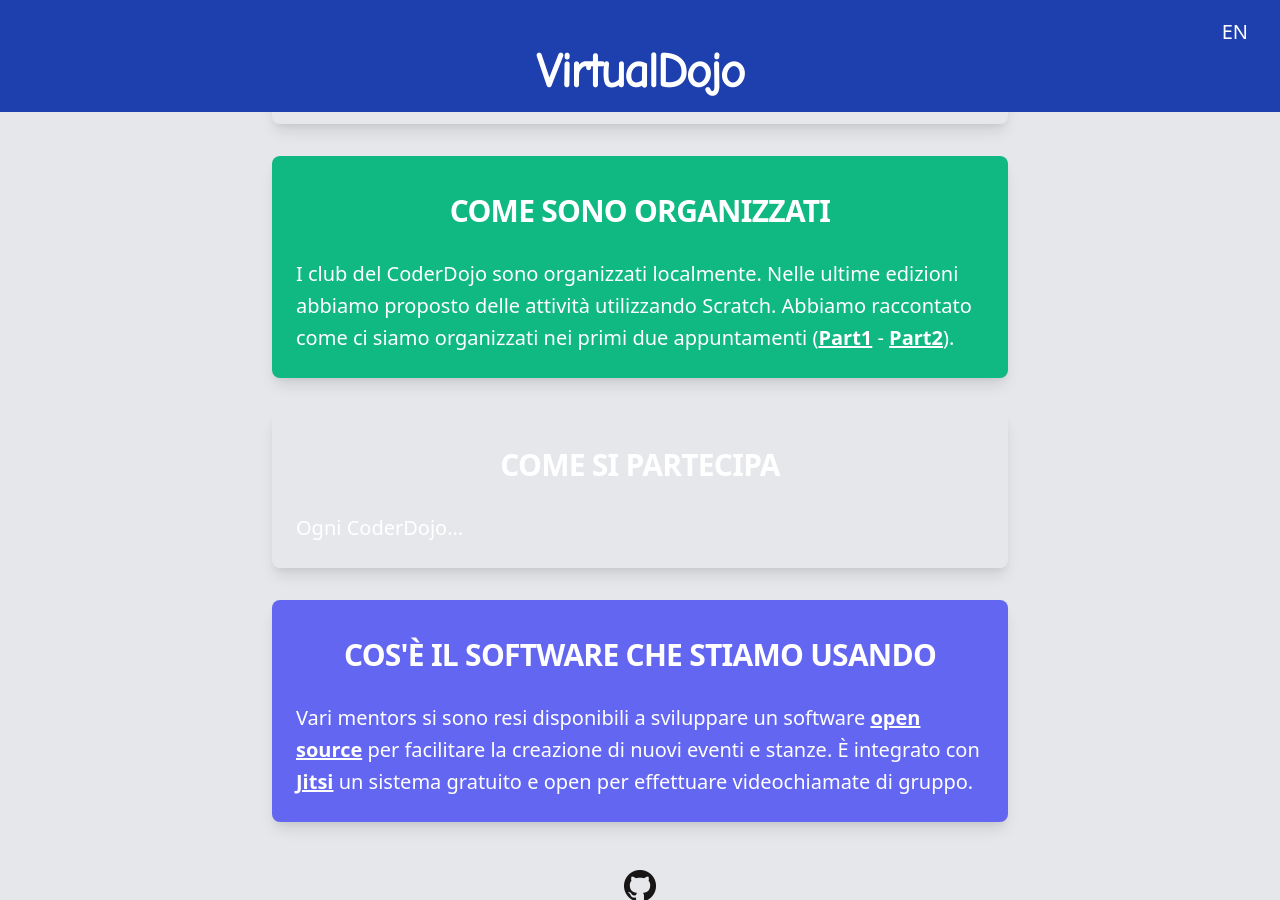
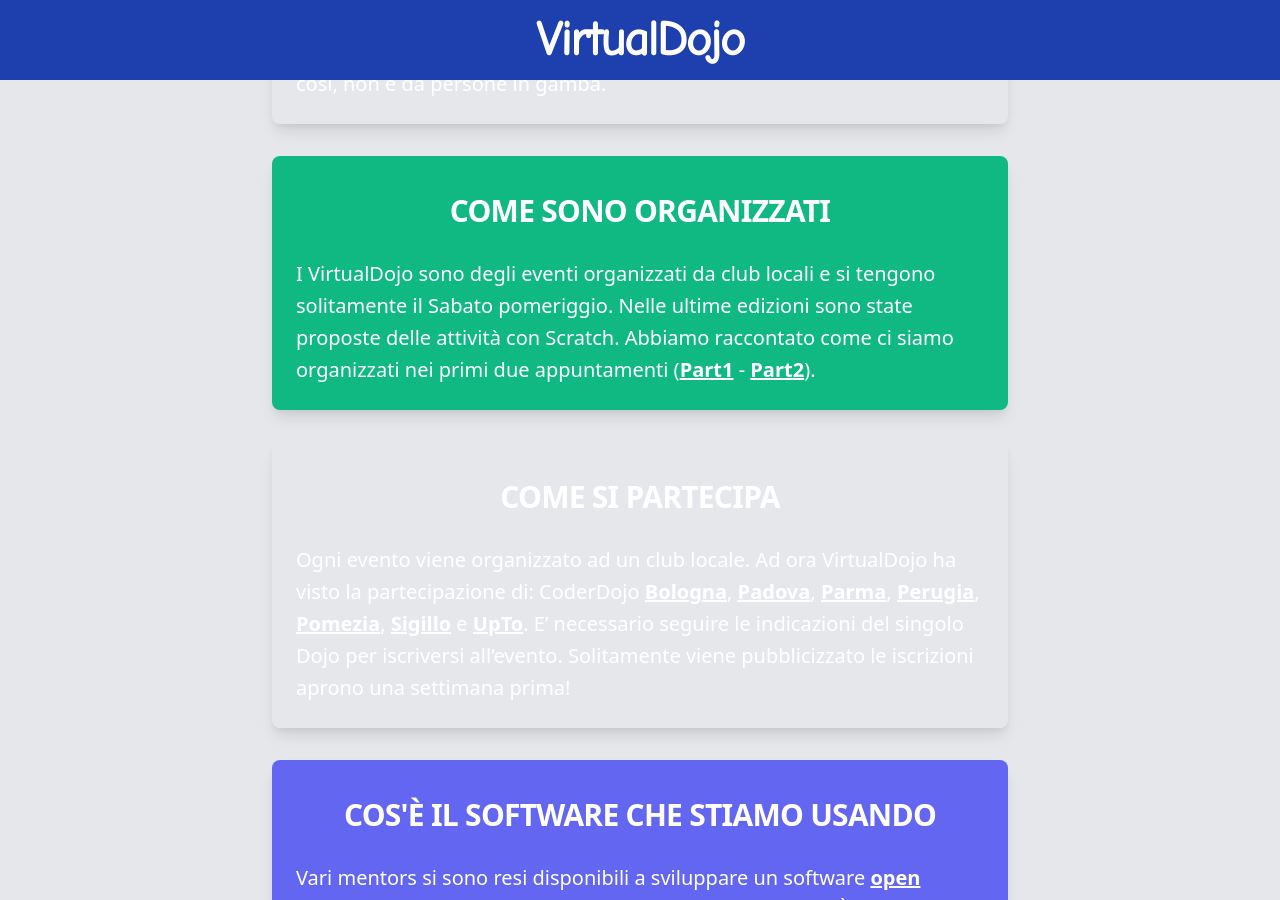
Before and after one commit to virtualdojo/homepage, a Jekyll site: the page built from it/index.md, in a window 1280 px wide and 900 px high, scrolled down 426 px. Built offline with Jekyll 4.4.1, drawn with Linux system fonts in a browser that asks for light colours.

Commit message:
update text and header

```diff
--- a/_data/t.yml
+++ b/_data/t.yml
@@ -23,15 +23,25 @@
       bg: bg-orange-500
     - title: Come sono organizzati
       desc: >-
-        I club del CoderDojo sono organizzati localmente. Nelle ultime edizioni abbiamo proposto delle attività
-        utilizzando Scratch. Abbiamo raccontato come ci siamo organizzati nei primi due appuntamenti (<a
+        I VirtualDojo sono degli eventi organizzati da club locali e si tengono solitamente il Sabato pomeriggio.
+        Nelle ultime edizioni sono state proposte delle attività con Scratch.
+        Abbiamo raccontato come ci siamo organizzati nei primi due appuntamenti (<a
         href="https://medium.com/unicorni/tutto-quello-che-serve-sapere-per-organizzare-un-virtual-dojo-8f3e5ec45a08"
         class="underline font-bold">Part1</a> - <a
         href="https://medium.com/unicorni/virtualdojo-seconda-iterazione-4a9299bd4521" class="underline font-bold">Part2</a>).
       bg: bg-green-500
     - title: Come si partecipa
       desc: >-
-        Ogni CoderDojo...
+        Ogni evento viene organizzato ad un club locale. Ad ora VirtualDojo ha visto la partecipazione di:
+        CoderDojo <a href="http://www.coderdojobologna.it/" class="underline font-bold">Bologna</a>,
+        <a href="https://coderdojopadova.wordpress.com" class="underline font-bold">Padova</a>,
+        <a href="https://www.coderdojoparma.it/" class="underline font-bold">Parma</a>,
+        <a href="https://coderdojoperugia.com/" class="underline font-bold">Perugia</a>,
+        <a href="https://www.facebook.com/coderdojopomezia/" class="underline font-bold">Pomezia</a>,
+        <a href="https://coderdojosigillo.tumblr.com/" class="underline font-bold">Sigillo</a> e
+        <a href="http://www.coderdojoupto.com/" class="underline font-bold">UpTo</a>.
+        E’ necessario seguire le indicazioni del singolo Dojo per iscriversi all’evento.
+        Solitamente viene pubblicizzato le iscrizioni aprono una settimana prima!
       bg: bg-teal-500
     - title: Cos'è il software che stiamo usando
       desc: >-
--- a/_includes/header.html
+++ b/_includes/header.html
@@ -1,7 +1,8 @@
 <div class="fixed w-full pb-4 bg-blue-800 text-white">
     <div class="text-xl leading-8 font-medium text-gray-900 block px-8 mt-4 text-right">
-        <a href="{{ site.data.t.translations[page.lang].url }}"
-            class="text-white">{{ site.data.t.translations[page.lang].text }}</a>
+        <!-- <a href="{{ site.data.t.translations[page.lang].url }}" class="text-white">
+            {{ site.data.t.translations[page.lang].text }}
+        </a> -->
     </div>
     <a href="{{ site.url}}">
         <h1 class="text-5xl tracking-tight leading-none font-extrabold text-center header">{{ site.title }}</h1>
```
